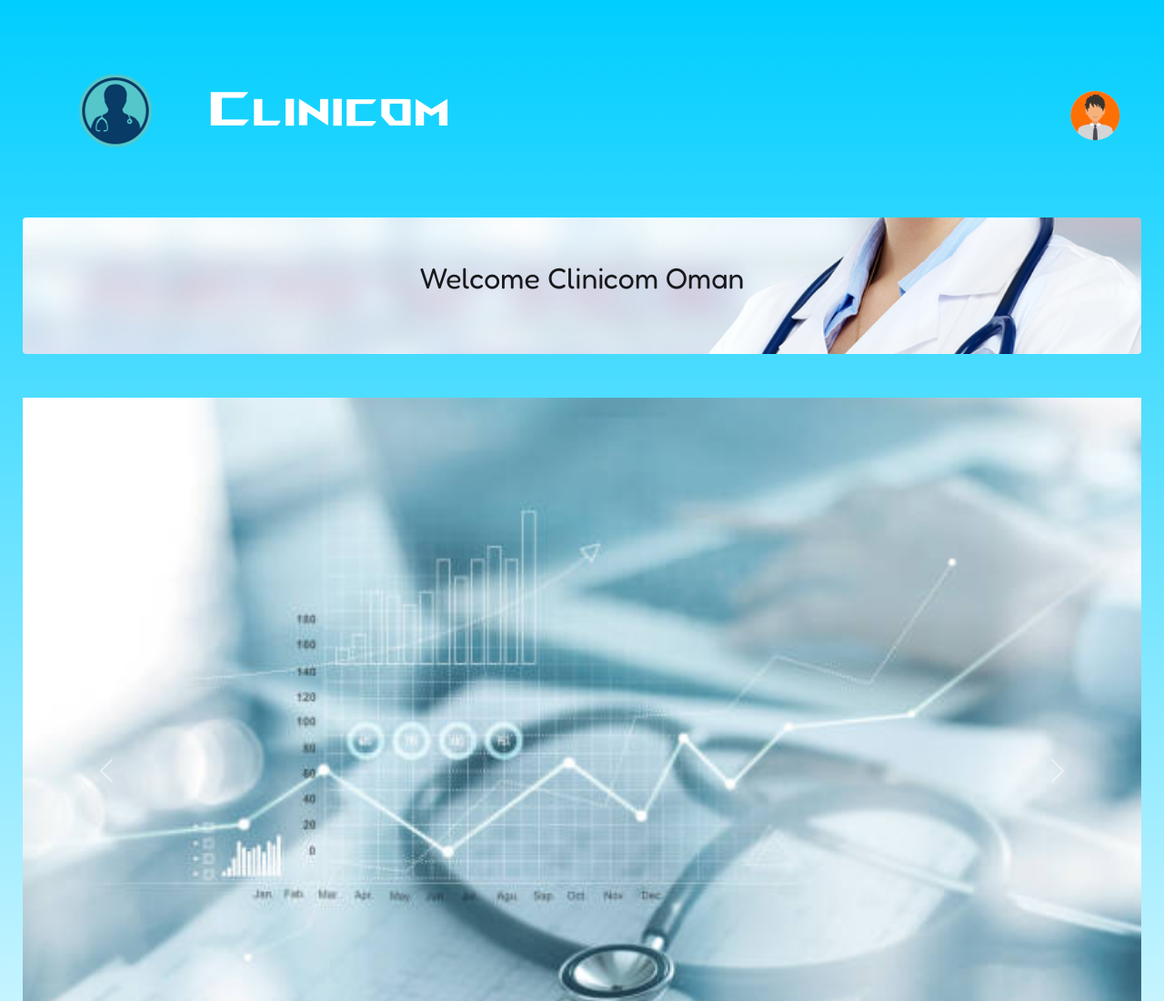
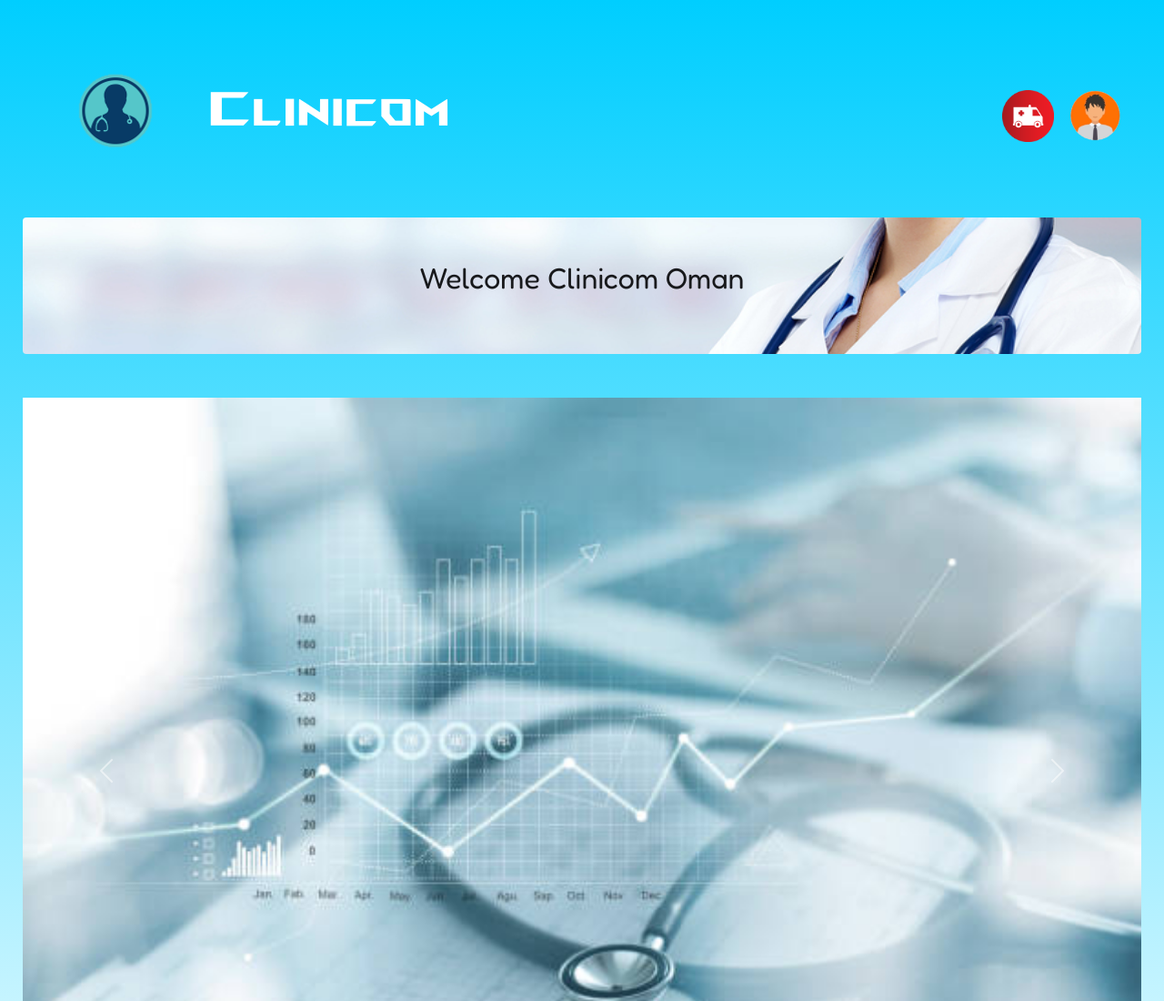
Before and after one commit to 0cool-design/WEB_Proj, a website: page www/index.html in a window 1280 px wide. Shown: the top 1100 px of the page at 91% size. Drawn offline with nearby package versions, Linux system fonts and the light colour scheme.

Commit message:
ambulance title

```diff
--- a/www/index.html
+++ b/www/index.html
@@ -86,7 +86,10 @@
             </th>
             <td class="name">Clinicom</td>
         </table>
-        <a href="profile.html"><img style="padding-bottom:20px ;" src="assets/imgs/MyProfile_icon.png" alt="profile_logo" height="90px" title="My Profile"></a>
+        <div>
+            <a href="tel:+9689999"><img style="padding-bottom:20px ; " src="assets/imgs/Ambulance.png" alt="Ambulance" title="call ambulance" height="77px"></a>
+             <a href="profile.html"><img style="padding-bottom:20px ;" src="assets/imgs/MyProfile_icon.png" alt="profile_logo" height="90px" title="My Profile"></a>
+        </div>
     </header>
     <!-- Jumbotron -->
     <div class="bg-image p-5 text-center shadow-1-strong rounded mb-5 text-white" style="background-image: url('assets/imgs/banner-pic.jpg');background-repeat: no-repeat;background-size:cover;">
```
Also changed, not shown: www/assets/imgs/Ambulance.png (added).
